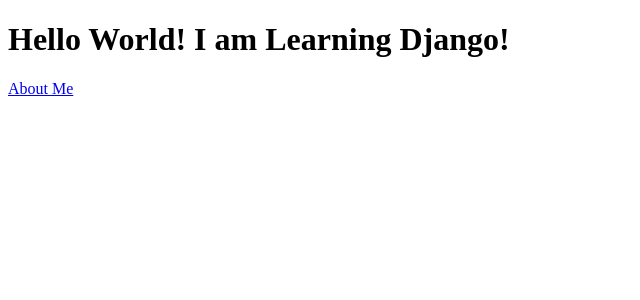
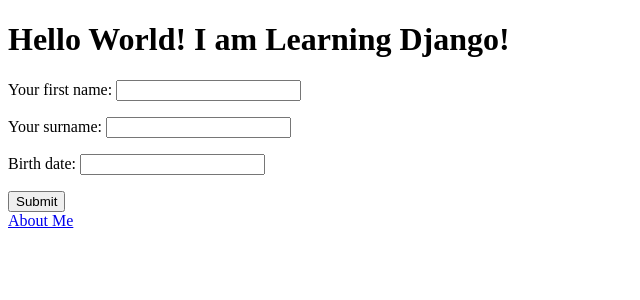
Before and after one commit to jpl1986/form-example, a Django app: page / in a window 1280 px wide. Shown: the top 300 px of the page, without its empty margins (0-640 px from the left). Run offline with Django 3.2, Linux system fonts and the light colour scheme.

Commit message:
formulário com vários dados e data

```diff
--- a/helloapp/helloapp/settings.py
+++ b/helloapp/helloapp/settings.py
@@ -100,6 +100,7 @@
     },
 ]
 
+DATE_INPUT_FORMATS = ('%d-%m-%Y','%Y-%m-%d')
 
 # Internationalization
 # https://docs.djangoproject.com/en/2.0/topics/i18n/
--- /dev/null
+++ b/helloapp/helloworld/forms.py
@@ -0,0 +1,8 @@
+from django import forms
+
+
+class NameForm(forms.Form):
+
+    firstname = forms.CharField(label='Your first name', max_length=100)
+    surname = forms.CharField(label='Your surname', max_length=100)
+    birthdate = forms.DateField(label='Birth date',input_formats=['%d-%m-%Y'])
--- a/helloapp/helloworld/templates/index.html
+++ b/helloapp/helloworld/templates/index.html
@@ -7,6 +7,14 @@
     </head>
     <body>
         <h1>Hello World! I am Learning Django!</h1>
+       <form action="{% url 'helloworld:yourname'%}" method="POST" class="post-form">
+         {% csrf_token %}
+         {{ form.as_p }}
+         <!--This will be substituted with Django tags for the form to be rendered-->
+         <!--<label for="your_name">Your name: </label>
+         <input id="your_name" type="text" name="your_name" value="{{ current_name }}">-->
+         <input type="submit" value="Submit"/>
+       </form>
      <a href="/about/">About Me</a>
     </body>
 </html>
--- a/helloapp/helloworld/urls.py
+++ b/helloapp/helloworld/urls.py
@@ -2,7 +2,10 @@
 from django.conf.urls import url
 from helloworld import views
 
+app_name='helloworld'
 urlpatterns = [
-    url(r'^$', views.HomePageView.as_view()),
-    url(r'^about/$', views.AboutPageView.as_view()),
+    #url(r'^$', views.HomePageView.as_view()),
+    url(r'^$', views.HomePageView.as_view(), name='index'),
+    url(r'^about/$', views.AboutPageView.as_view(), name='about'),
+    url(r'^yourname/$', views.get_name, name='yourname'),
 ]
--- a/helloapp/helloworld/views.py
+++ b/helloapp/helloworld/views.py
@@ -1,11 +1,39 @@
 # howdy/views.py
 from django.shortcuts import render
 from django.views.generic import TemplateView
+from django.http import HttpResponseRedirect
+
+from .forms import NameForm
 
 # Create your views here.
 class HomePageView(TemplateView):
     def get(self, request, **kwargs):
-        return render(request, 'index.html', context=None)
+        form = NameForm()
+        return render(request, 'index.html', {'form':form})
+        #return render(request, 'index.html', {'form': form})
 
 class AboutPageView(TemplateView):
     template_name = "about.html"
+
+class NamePageView(TemplateView):
+    template_name = "yourname.html"
+
+def get_name(request):
+    # if this is a POST request we need to process the form data
+    if request.method == 'POST':
+        # create a form instance and populate it with data from the request:
+        form = NameForm(request.POST)
+        # check whether it's valid:
+        if form.is_valid():
+            # process the data in form.cleaned_data as required
+            # ...
+            firstname = form.cleaned_data['firstname']
+            surname = form.cleaned_data['surname']
+            birthdate = form.cleaned_data['birthdate']
+            # redirect to a new URL:
+            #return HttpResponseRedirect('yourname.html')
+    # if a GET (or any other method) we'll create a blank form
+    else:
+        form = NameForm()
+        #your_name = form.cleaned_data['your_name']
+    return render(request, 'yourname.html', {'firstname':firstname, 'surname':surname, 'birthdate':birthdate})
```
Also changed, not shown: helloapp/helloworld/templates/yourname.html (added, +8 -0 lines), README.md.
